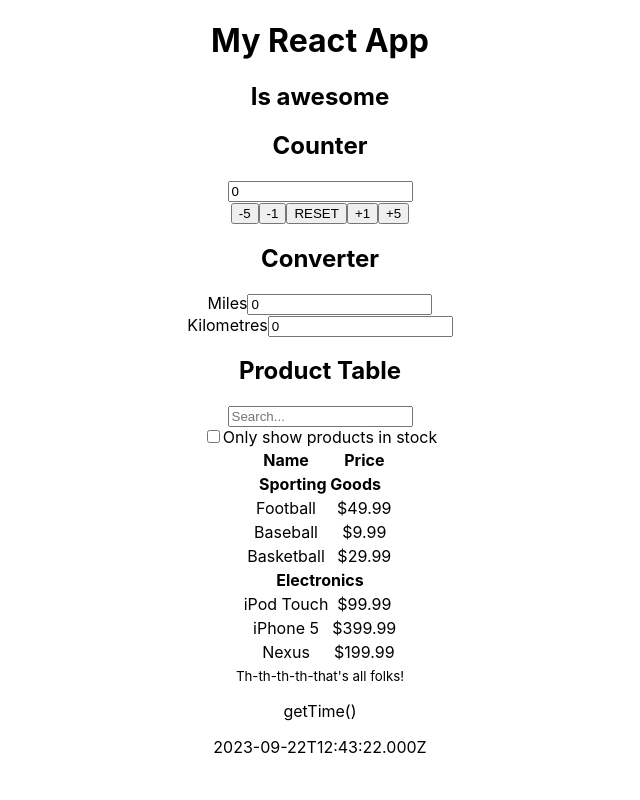
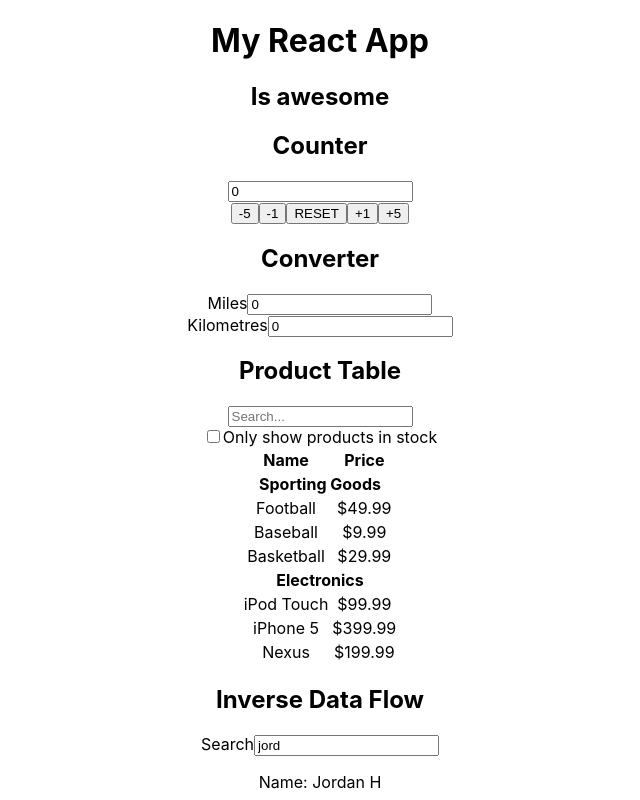
Before and after one commit to JHarry444/Sky-6-React, a React (Create React App) app: page / in a window 1280 px wide. Shown: the top 800 px of the page, without its empty margins (320-960 px from the left). Built offline with nearby package versions, Linux system fonts and the light colour scheme.

Commit message:
inverse data flow example

```diff
--- a/src/App.js
+++ b/src/App.js
@@ -6,6 +6,7 @@ import StaticData from './components/StaticData';
 import Counter from './components/state/Counter';
 import Converter from './components/state/Converter';
 import FilterableProductTable from './components/state/exercises/FilterableProductTable';
+import FilterableTrainers from './components/FilterableTrainers';
 
 function App() {
   return (
@@ -16,6 +17,7 @@ function App() {
       <Converter />
       <br />
       <FilterableProductTable/>
+      <FilterableTrainers/>
       <Footer />
     </div>
   );
--- /dev/null
+++ b/src/components/FilterableTrainers.jsx
@@ -0,0 +1,17 @@
+import { useState } from "react";
+import StaticData from "./StaticData";
+import SearchBar from "./SearchBar";
+
+function FilterableTrainers() {
+    const [search, setSearch] = useState("jord");
+    return ( <>
+        <h2>Inverse Data Flow</h2>
+        <SearchBar search={search} handleChange={(e) => {
+            debugger;
+            setSearch(e.target.value);
+        }}/>
+        <StaticData search={search}/>
+    </> );
+}
+
+export default FilterableTrainers;
--- /dev/null
+++ b/src/components/SearchBar.jsx
@@ -0,0 +1,17 @@
+import PropTypes from "prop-types";
+
+function SearchBar(props) {
+    return ( <>
+        <label htmlFor="search">
+            Search
+        </label>
+        <input type="text" value={props.search} onChange={props.handleChange} />
+    </> );
+}
+
+SearchBar.propTypes = {
+    handleChange: PropTypes.func.isRequired,
+    search: PropTypes.string.isRequired,
+}
+
+export default SearchBar;
--- a/src/components/StaticData.jsx
+++ b/src/components/StaticData.jsx
@@ -1,26 +1,19 @@
 import Trainer from "./Trainer";
 import trainers from "./trainers.json";
+import PropTypes from "prop-types";
 
-function StaticData() {
+function StaticData(props) {
 
-    const data = trainers.map(trainer => <Trainer key={trainer.id} name={trainer.name} age={trainer.age} job={trainer.job}/>);
-
-    // for (let i = 0; i < trainers.length; i++) {
-    //     const trainer = trainers[i];
-    //     debugger;
-    //     data[i] = <Trainer name={trainer.name} age={trainer.age} job={trainer.job}/>;
-    // }
-
+    const data = trainers.filter(trainer => trainer.name.toLowerCase().startsWith(props.search))
+        .map(trainer => <Trainer key={trainer.id} name={trainer.name} age={trainer.age} job={trainer.job} />);
 
     if (data.length === 0) return <p>"Nobody here but us chickens"</p>;
     else return <>{data}</>;
-    // return (
-    //     <>
-    //     {
-    //         data.length !== 0 ? data : "Nobody here but us chickens"
-    //     }
-    //     </>
-    //  );
 }
 
+StaticData.propTypes = {
+    search: PropTypes.string
+}
+
+
 export default StaticData;
```
